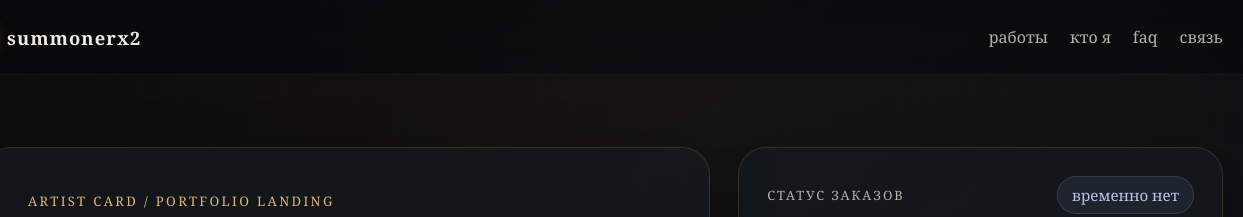
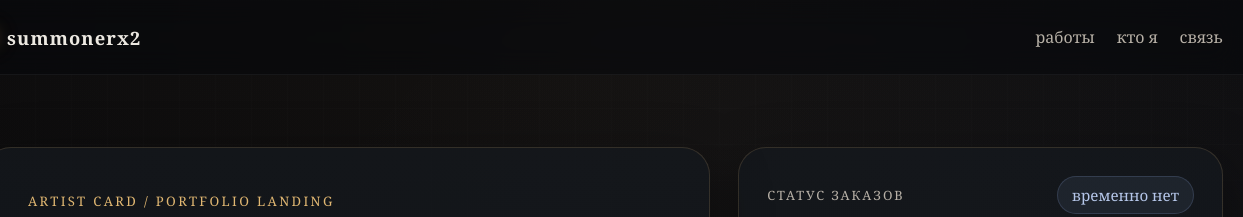
Before and after one commit to summonerx222/literallyme, a plain HTML site: page index.html in a window 1280 px wide. Shown: the top 217 px of the page, 37-1280 px from the left. Drawn offline with Linux system fonts and the light colour scheme.

Commit message:
Update index.html

```diff
--- a/index.html
+++ b/index.html
@@ -26,7 +26,6 @@
         <nav class="nav">
           <a href="#gallery">работы</a>
           <a href="#about">кто я</a>
-          <a href="#faq">faq</a>
           <a href="#contacts">связь</a>
         </nav>
       </div>
```
